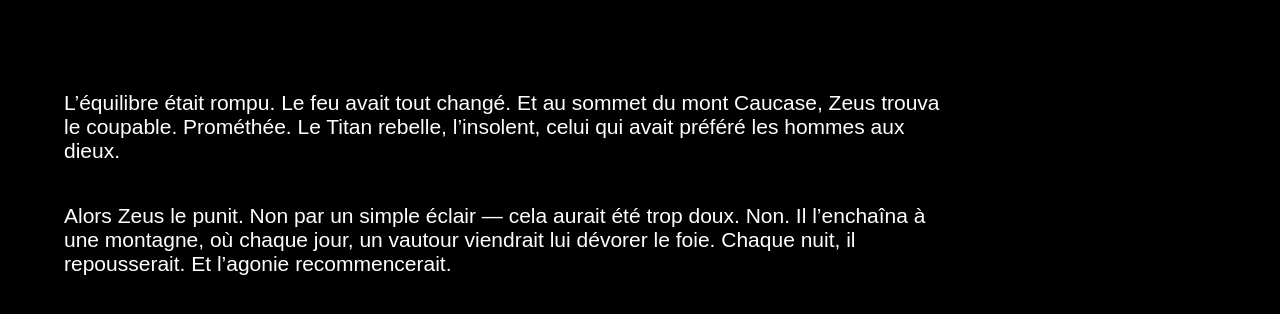
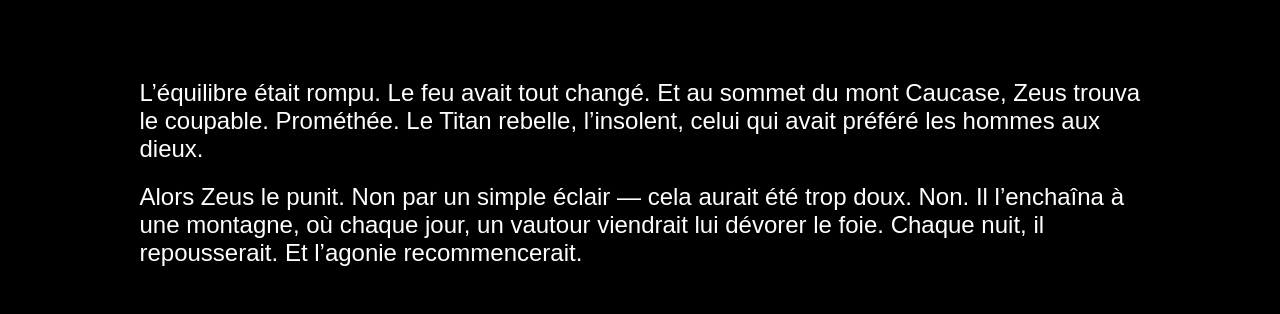
Before and after one commit to thomasbrh/WebBasement, a website: page src/index.html in a window 1280 px wide. Shown: the part 2469-2783 px from the top of the page. Drawn offline with Linux system fonts and the light colour scheme; a web font is replaced by a local one.

Commit message:
Texte alignemennt

```diff
--- a/src/index.html
+++ b/src/index.html
@@ -236,10 +236,10 @@
 
         </section>
 
-        <section class=" grid">
-            <p class="paragraph grid-full">L’équilibre était rompu. Le feu avait tout changé. Et au sommet du mont Caucase, Zeus trouva le coupable. Prométhée. Le Titan rebelle, l’insolent, celui qui avait préféré les hommes aux dieux.</p>
+        <section class="">
+            <p class="paragraph center-bis">L’équilibre était rompu. Le feu avait tout changé. Et au sommet du mont Caucase, Zeus trouva le coupable. Prométhée. Le Titan rebelle, l’insolent, celui qui avait préféré les hommes aux dieux.</p>
 
-            <p class="paragraph grid-full">Alors Zeus le punit. Non par un simple éclair — cela aurait été trop doux. Non. Il l’enchaîna à une montagne, où chaque jour, un vautour viendrait lui dévorer le foie. Chaque nuit, il repousserait. Et l’agonie recommencerait.</p>
+            <p class="paragraph center-bis">Alors Zeus le punit. Non par un simple éclair — cela aurait été trop doux. Non. Il l’enchaîna à une montagne, où chaque jour, un vautour viendrait lui dévorer le foie. Chaque nuit, il repousserait. Et l’agonie recommencerait.</p>
         </section>
 
         <section class="section-full">
@@ -279,6 +279,12 @@
         justify-content: center;
         align-items: center;
         height: 100vh;
+        }
+
+        .center-bis {
+        display: flex;
+        justify-content: center;
+        align-items: center;
         }
 
          .section-full {
@@ -425,10 +431,9 @@
             margin-top: 100px;
         }
 
-
-
         .paragraph {
-            font-size:  21px;
+            font-size:  24px;
+            margin: auto;
             margin-bottom: 20px;
             width: 75ch;
         }
```
